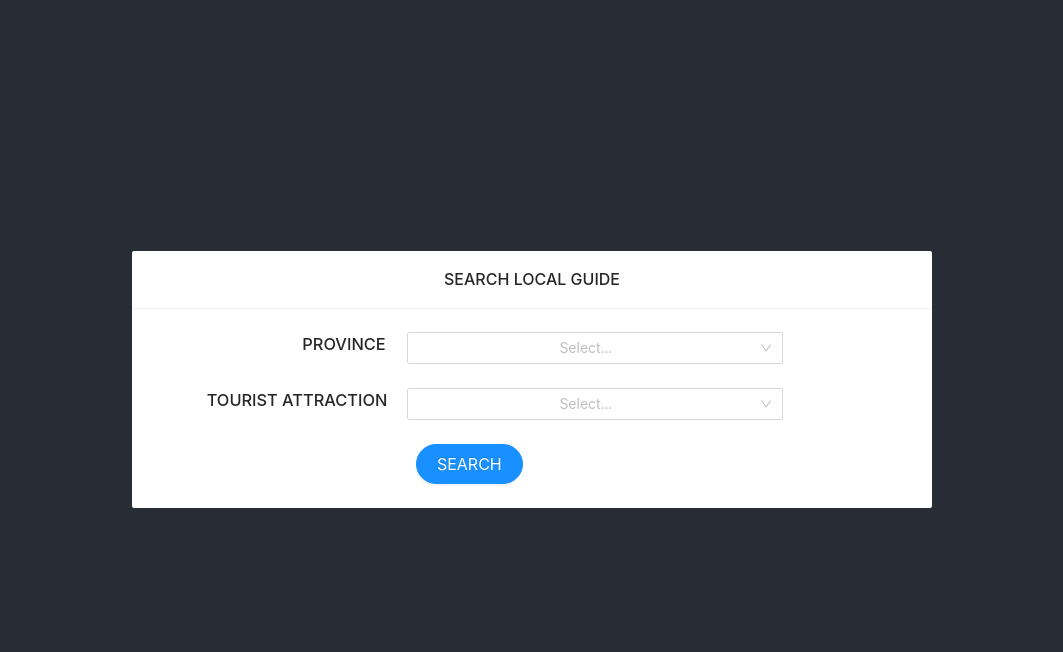
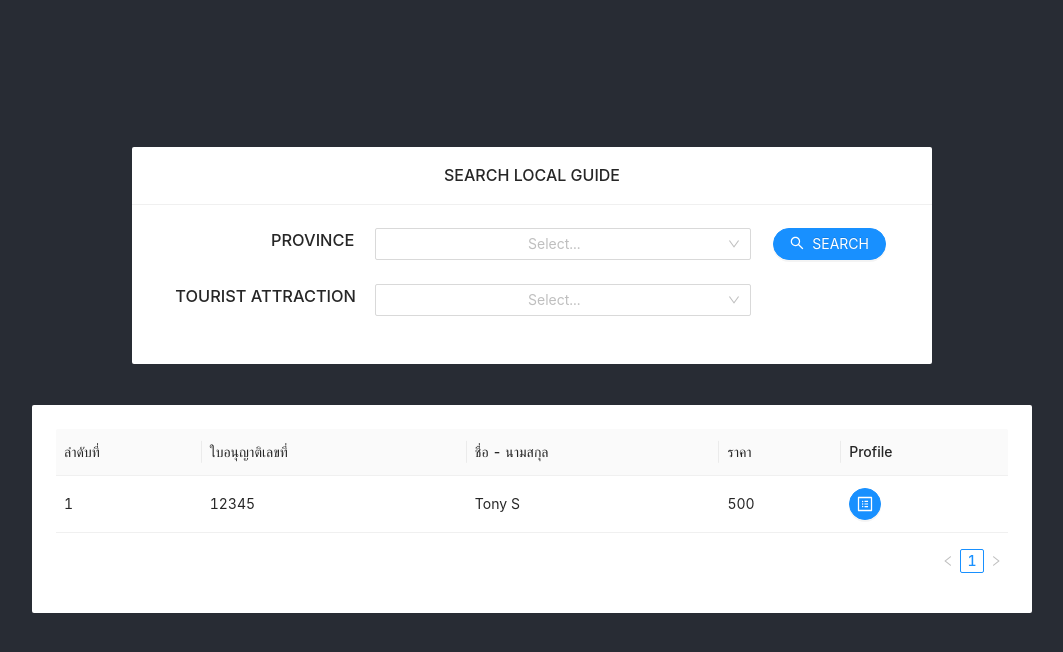
Before and after one commit to WanitchT/local-guide-gui, a React (Create React App) app: page /userPage in a window 1280 px wide. Shown: the top 652 px of the page, without its empty margins (108-1171 px from the left). Built offline with nearby package versions, Linux system fonts and the light colour scheme.

Commit message:
[Edited]:

```diff
--- a/src/page/Login.js
+++ b/src/page/Login.js
@@ -48,7 +48,10 @@ class Login extends React.Component {
       method: 'post',
       url: 'https://fighto-api.topwork.asia/api/user/signin',
       headers: {
-        'Content-Type': 'application/json'
+        'Content-Type': 'application/json',
+        'Access-Control-Allow-Origin': '*',
+        'Access-Control-Allow-Methods': 'GET,PUT,POST,DELETE,PATCH,OPTIONS',
+        'Access-Control-Allow-Headers': 'Content-Type, Origin, Accept, Authorization, Content-Length, X-Requested-With'
       },
       data : data,
       reponseType: {
@@ -61,6 +64,7 @@ class Login extends React.Component {
       console.log(JSON.stringify(res.data));
       if (res.data.success == true) {
         localStorage.setItem('emailInLocalStorage', this.state.txtUsername);
+        localStorage.setItem('idUserInLocalStorage', res.data.id);
         localStorage.setItem('idTokenInLocalStorage', res.data.token);
         this.showModalSuccess();
       } else {
--- a/src/page/SignupGuide.js
+++ b/src/page/SignupGuide.js
@@ -92,15 +92,21 @@ class SignupGuide extends React.Component {
 
     var config = {
       method: 'put',
-      url: 'https://fighto-api.topwork.asia/api/guide/1',
+      url: 'https://fighto-api.topwork.asia/api/guide/'+localStorage.getItem('idUserInLocalStorage'),
       headers: {
-        'Content-Type': 'application/json'
+        'Authorization': 'Bearer '+localStorage.getItem('idTokenInLocalStorage'),
+        'Content-Type': 'application/json',
+        'Access-Control-Allow-Origin': '*',
+        'Access-Control-Allow-Methods': 'GET,PUT,POST,DELETE,PATCH,OPTIONS',
+        'Access-Control-Allow-Headers': 'Content-Type, Origin, Accept, Authorization, Content-Length, X-Requested-With'
       },
       data : data,
       reponseType: {
         'Content-Type': 'application/json'
       }
     };
+    console.log(config.url)
+    console.log(config.headers)
 
     axios(config)
     .then(res => {
@@ -253,9 +259,9 @@ class SignupGuide extends React.Component {
                   <Input style={{ width: '100%', borderRadius: 50, textAlign: 'center' }} value="PROVINCE"></Input>
                 </Col>
                 <Col span={19}>
-                  <Select placeholder="Select.." style={{ width: '90%' }} value={this.state.txtLocation} onChange={(e) => {
+                  <Select placeholder="Select.." style={{ width: '90%' }} value={this.state.txtProvince} onChange={(e) => {
                     this.setState({
-                      txtLocation: e
+                      txtProvince: e
                     })
                   }}>
                     <Option value="กรุงเทพมหานคร">กรุงเทพมหานคร</Option>
--- a/src/page/UserPage.js
+++ b/src/page/UserPage.js
@@ -1,10 +1,45 @@
 import React from 'react';
 import '../App.css';
-import { Modal, Button, Input, Row, Col, Layout, Menu, Card, Select, Form } from 'antd';
+import { Modal, Button, Input, Row, Col, Layout, Menu, Card, Select, Form, Table } from 'antd';
 import 'antd/dist/antd.css';
 import { BrowserRouter as Router, Switch, Route, Link } from "react-router-dom";
+import { SearchOutlined, ProfileOutlined } from '@ant-design/icons';
 
 const { Option } = Select;
+
+const columns = [
+  {
+    title: 'ลำดับที่',
+    dataIndex: 'num',
+  },
+  {
+    title: 'ใบอนุญาติเลขที่',
+    dataIndex: 'cert',
+  },
+  {
+    title: 'ชื่อ - นามสกุล',
+    dataIndex: 'name',
+  },
+  {
+    title: 'ราคา',
+    dataIndex: 'price',
+  },
+  {
+    title: 'Profile',
+    key: 'profile',
+    fixed: 'center',
+    render: () => <Button type="primary" shape="circle" icon={<ProfileOutlined />}></Button>,
+  },
+];
+
+const data = [
+  {
+    num: '1',
+    cert: '12345',
+    name: 'Tony S',
+    price: '500',
+  },
+];
 
 class UserPage extends React.Component {
   constructor(props) {
@@ -42,7 +77,7 @@ class UserPage extends React.Component {
         <div className="App-display">
           <Card title="SEARCH LOCAL GUIDE" bordered={false} style={{ width: 800 }}>
             <Row>
-            <Col span={4}></Col>
+              <Col span={3}></Col>
               <Col span={4} style={{ algin: "right" }}><h3>PROVINCE</h3></Col>
               <Col span={12}>
                 <Form.Item>
@@ -127,9 +162,23 @@ class UserPage extends React.Component {
                   </Select>
                 </Form.Item>
               </Col>
+              <Col span={5}>
+                <Button type="primary" shape="round" onClick={this.showModal} icon={<SearchOutlined />}>SEARCH</Button>
+                <Modal
+                  title="SEARCH"
+                  visible={this.state.visible}
+                  onOk={this.handleOk}
+                  onCancel={this.handleCancel}
+                  footer={[
+                    <Button key="back" onClick={this.handleCancel} shape="round" size="large" hidden>CANCEL</Button>,
+                    <Button key="submit" type="primary" onClick={this.handleOk} shape="round" size="large"><Link to="/userPage">OK</Link></Button>,
+                  ]}
+                >
+                  <p>Search Success...</p>
+                </Modal>
+              </Col>
             </Row>
             <Row>
-            <Col span={1}></Col>
               <Col span={7} style={{ algin: "right" }}><h3>TOURIST ATTRACTION</h3></Col>
               <Col span={12}>
                 <Form.Item>
@@ -144,24 +193,10 @@ class UserPage extends React.Component {
                 </Form.Item>
               </Col>
             </Row>
-          <Row>
-            <Col span={8}></Col>
-            <Col span={4} style={{ algin: "left" }}>
-              <Button type="primary" shape="round" size="large" onClick={this.showModal}>SEARCH</Button>
-              <Modal
-                title="SEARCH"
-                visible={this.state.visible}
-                onOk={this.handleOk}
-                onCancel={this.handleCancel}
-                footer={[
-                  <Button key="back" onClick={this.handleCancel} shape="round" size="large" hidden>CANCEL</Button>,
-                  <Button key="submit" type="primary" onClick={this.handleOk} shape="round" size="large"><Link to="/userPage">OK</Link></Button>,
-                ]}
-              >
-              <p>Search Success...</p>
-            </Modal>
-            </Col>
-          </Row>
+          </Card>
+          <br />
+          <Card bordered={false} style={{ width: 1000 }}>
+            <Table columns={columns} dataSource={data} size="middle" />
           </Card>
           <br />
         </div>
```
Lines whose indentation alone changed are shown as unchanged.
